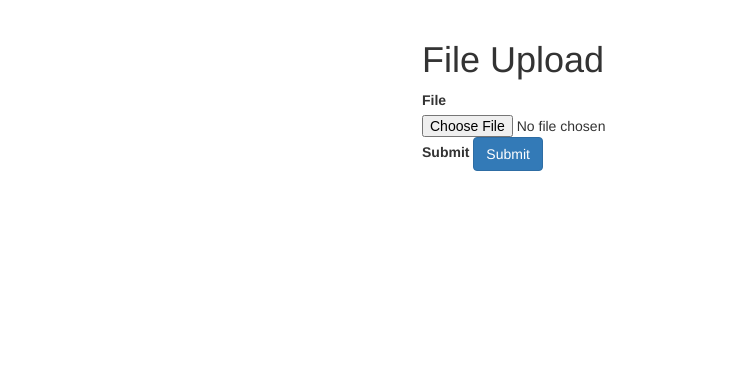
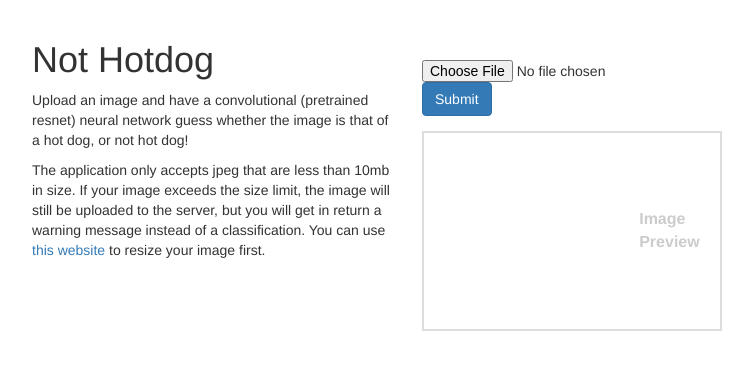
Before and after one commit to UptownFunctor/UptownFunctor, a Flask app: page /hotdog in a window 1280 px wide. Shown: the part 56-426 px from the top of the page, without its empty margins (38-791 px from the left). Run offline with Flask 2, Linux system fonts and the light colour scheme; some libraries are stand-ins or nearby versions.

Commit message:
not hotdog finished, need css work

```diff
--- a/blueprints/hotdog/hotdog_app.py
+++ b/blueprints/hotdog/hotdog_app.py
@@ -1,5 +1,5 @@
 from flask import render_template, request, jsonify, make_response, url_for, redirect, Blueprint
-from blueprints.hotdog.static_d.forms.hotdog_form import FileUploadForm
+from blueprints.hotdog.static.forms.hotdog_form import FileUploadForm
 from blueprints.hotdog.model.pretrained_resnet import Hotdog_Model_Resnet
 from PIL import Image
 from torch.nn.functional import softmax
@@ -7,8 +7,8 @@ from torch import topk
 
 hotdog_app = Blueprint("hotdog_app", __name__,
                        template_folder="templates",
-                       static_folder='static_d',
-                       static_url_path='/static_d')
+                       static_folder="static",
+                       static_url_path='/blueprints/hotdog/static')
 
 # Model created as a global variable to cache it
 model = Hotdog_Model_Resnet()
--- /dev/null
+++ b/blueprints/hotdog/static/css/preview_image.css
@@ -0,0 +1,16 @@
+.image_preview {
+    width: 300px;
+    min-height: 200px;
+    border: 2px solid #dddddd;
+    margin-top: 15px;
+
+    display: flex;
+    align-items: center;
+    font-weight: bold;
+    color: #cccccc;
+    font-size: 16px;
+}
+
+.image_preview_image {
+    width: 100%;
+}
--- /dev/null
+++ b/blueprints/hotdog/static/scripts/get_pred.js
@@ -0,0 +1,39 @@
+async function get_pred_fn() {
+    let uploadForm = document.getElementById('uploadForm')
+    let file = document.getElementById('file_wtf')
+
+    let inputFile = file.files[0]
+
+    let previewContainer = document.getElementById('image_preview')
+    let previewImage = document.getElementById('image_preview_image')
+    let previewDefaultText = document.getElementById('image_preview_default_text')
+
+    let formData = new FormData()
+    formData.append("file", inputFile)
+
+    let response = await fetch('/hotdog', {
+        method: "POST",
+        body: formData
+        // do not add content-type, form data automatically generaets this
+    })
+
+    let res = await response.json()
+
+    // Generate Preview Image
+    let reader = new FileReader()
+
+    previewDefaultText.style.display = "none"
+    previewImage.style.display ="block"
+
+    reader.addEventListener("load", function () {
+        previewImage.setAttribute('src', this.result)
+    })
+
+    reader.readAsDataURL(inputFile)
+
+
+    document.getElementById('prediction_result').style.visibility="visible"
+    document.getElementById('output_header').innerHTML = res['message']
+
+
+}
--- a/blueprints/hotdog/templates/hotdog_app.html
+++ b/blueprints/hotdog/templates/hotdog_app.html
@@ -1,57 +1,56 @@
 {% extends "base.html" %}
+
+{% block styles %}
+    {{ super() }}
+    <link rel="stylesheet" href="{{url_for('.static', filename='css/preview_image.css')}}">
+{% endblock styles %}
 
 {% block page_contents %}
 
     <div class="container">
         <div class="row">
+            <div class="col-sm-4">
 
-            <div class="col-sm-4"></div>
-            <div class="col-sm-4">
-                <h1>File Upload</h1>
+                <h1>Not Hotdog</h1>
+                <p>
+                    Upload an image and have a convolutional (pretrained resnet) neural network guess whether
+                    the image is that of a hot dog, or not hot dog!
+                </p>
 
+                <p>
+                    The application only accepts jpeg that are less than 10mb in size. If your image
+                    exceeds the size limit, the image will still be uploaded to the server, but you will
+                    get in return a warning message instead of a classification. You can use
+                    <a href="https://www.reduceimages.com/" target="_blank">this website</a> to resize your image first.
+                </p>
+
+            </div>
+
+            <div class="col-sm-6" >
+                <br> <br>
                 <form id="uploadForm" onsubmit="get_pred_fn(); return false">
-                    {{ form.file_wtf.label }}
                     {{ form.file_wtf(accept=".jpg, .jpeg") }}
-
-                    {{ form.submit_wtf.label }}
                     {{ form.submit_wtf(class="btn btn-primary")}}
                 </form>
-            </div>
-            <div class="col-sm-4">
+
+                <div class="image_preview" id="image_preview">
+                    <img src="" alt="" class="image_preview_image" id="image_preview_image">
+                    <span class="image_preview_default_text" id="image_preview_default_text">Image Preview</span>
+                </div>
+
                 <div id="prediction_result" style="visibility:hidden">
                     <h2 id="output_header"></h2>
                 </div>
             </div>
 
+            <div class="col-sm-2">
+
+            </div>
         </div>
     </div>
 
 {% endblock page_contents %}
 
 {% block body_scripts %}
-    <script>
-        async function get_pred_fn() {
-
-        console.log("Hotdog!")
-        let uploadForm = document.getElementById('uploadForm')
-        let file = document.getElementById('file_wtf')
-        let formData = new FormData()
-
-        formData.append("file", file.files[0])
-
-        console.log(file.files)
-        let response = await fetch('/hotdog', {
-            method: "POST",
-            body: formData
-            // do not add content-type, form data automatically generaets this
-        })
-
-        let res = await response.json()
-
-        console.log(res['message'])
-
-        document.getElementById('prediction_result').style.visibility="visible"
-        document.getElementById('output_header').innerHTML = res['message']
-    }
-    </script>
+    <script src="{{url_for('.static', filename='scripts/get_pred.js')}}"></script>
 {% endblock body_scripts %}
```
Also changed, not shown: blueprints/hotdog/static_d/scripts/get_pred.js (deleted, +0 -25 lines), blueprints/hotdog/static/forms/hotdog_form.py (renamed from blueprints/hotdog/static_d/forms/hotdog_form.py).
